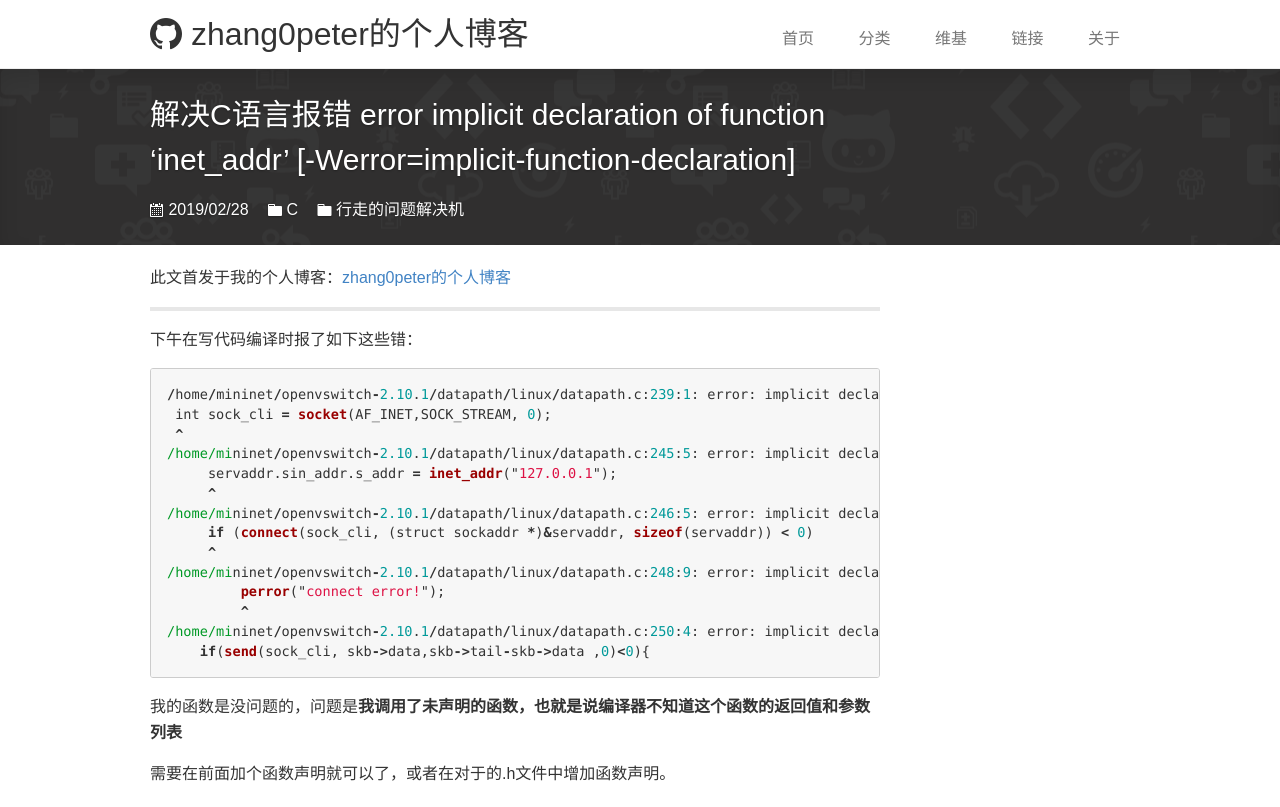
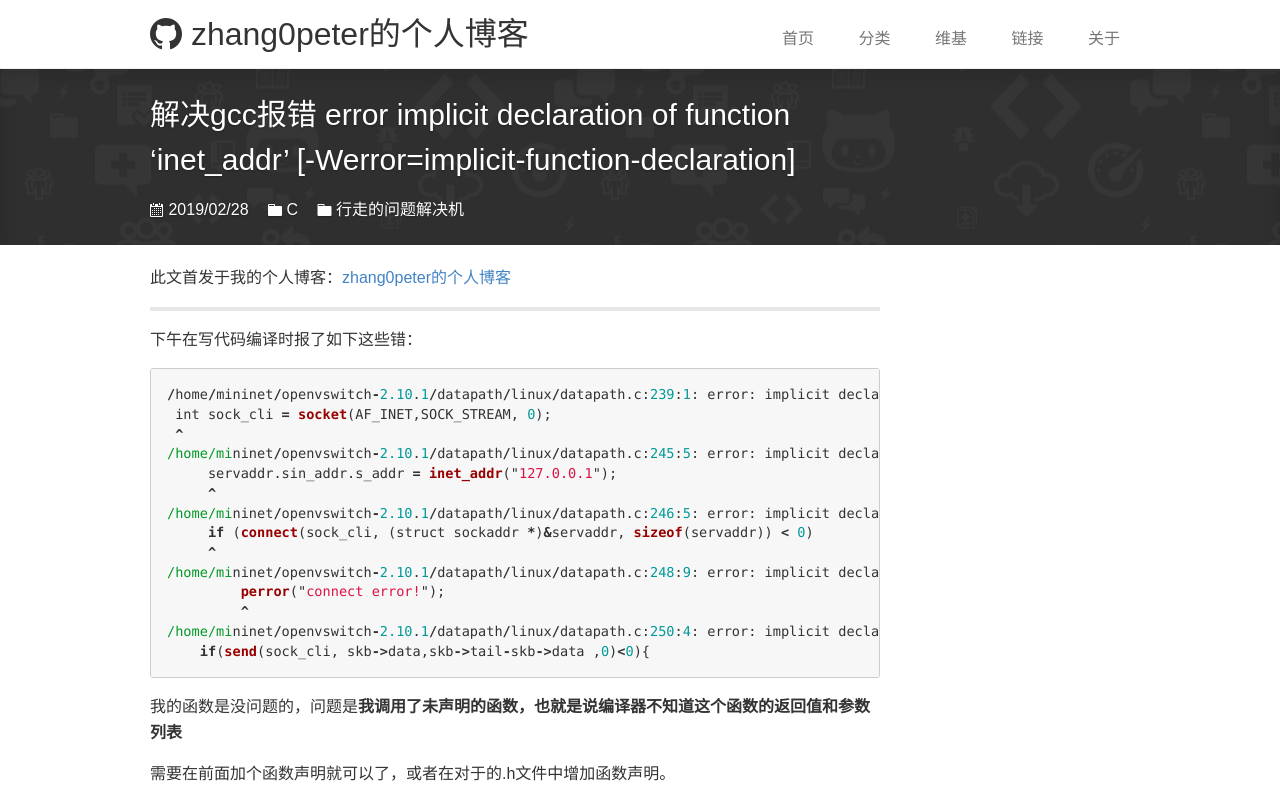
Before and after one commit to last2win/blog-cdn, a Jekyll site: the page built from _posts/2019-02-28-error.md, in a window 1280 px wide. Shown: the top 807 px of the page. Built offline with Jekyll 4.4.1, drawn with Linux system fonts in a browser that asks for light colours; comment, search, counter and statistics services are not loaded; grey boxes are pictures that could not be loaded.

Commit message:
2020-1-17

```diff
--- a/_posts/2019-02-28-error.md
+++ b/_posts/2019-02-28-error.md
@@ -1,6 +1,6 @@
 ---
 layout: post
-title: 解决C语言报错 error implicit declaration of function ‘inet_addr’ [-Werror=implicit-function-declaration]
+title: 解决gcc报错 error implicit declaration of function ‘inet_addr’ [-Werror=implicit-function-declaration]
 categories: [C, 行走的问题解决机]
 description: ""
 keywords: C, gcc
```
